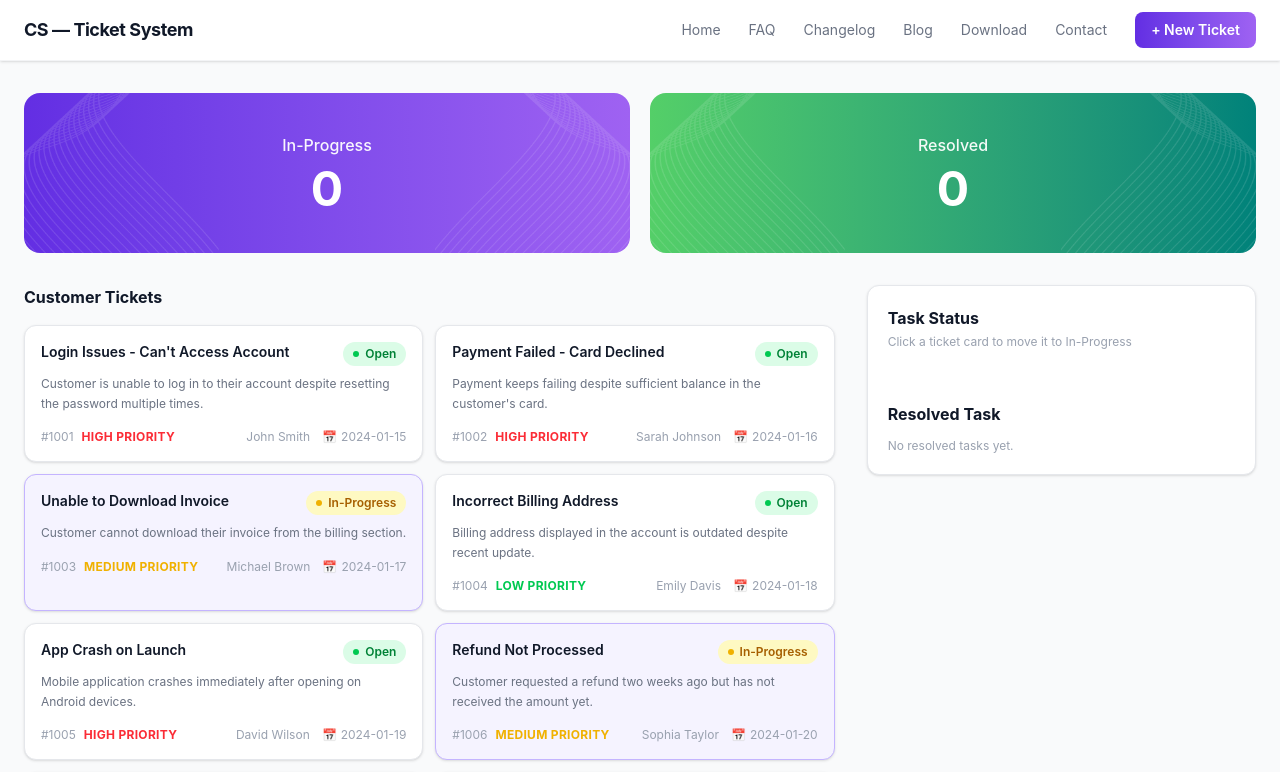
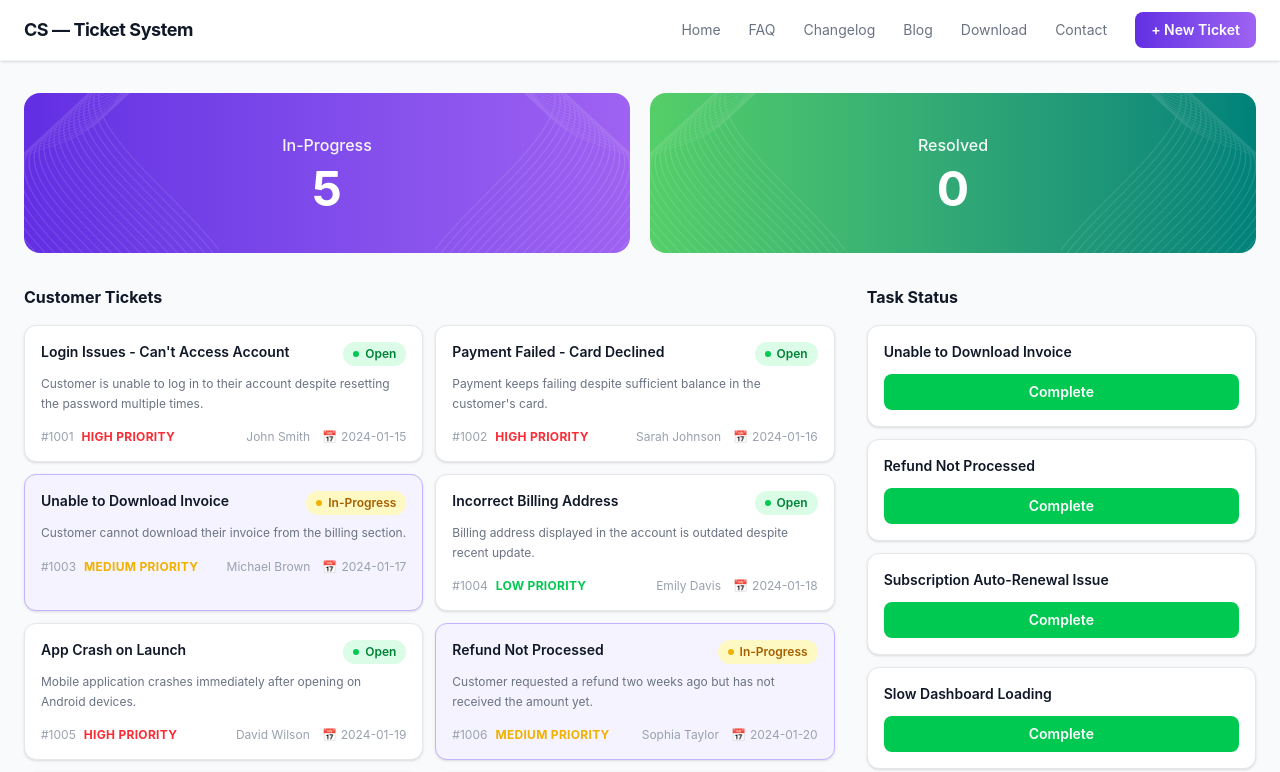
Before and after one commit to md-sazzadul/customer-support-zone, a React (Vite) app: page / in a window 1280 px wide. Shown: the top 772 px of the page. Built offline with nearby package versions, Linux system fonts and the light colour scheme.

Commit message:
remove card from ticket list on clicking the complete button

```diff
--- a/src/App.jsx
+++ b/src/App.jsx
@@ -1,4 +1,4 @@
-import { Suspense, useState } from "react";
+import { Suspense, use, useState } from "react";
 import { toast, ToastContainer } from "react-toastify";
 import Banner from "./component/Banner/Banner";
 import Footer from "./component/Footer/Footer";
@@ -13,10 +13,22 @@ const fetchTickets = async () => {
 
 const ticketsPromise = fetchTickets();
 
-function App() {
-  const [ticketStatuses, setTicketStatuses] = useState({});
-  const [inProgressItems, setInProgressItems] = useState([]);
+function AppContent() {
+  const allTickets = use(ticketsPromise);
+
+  const initialInProgress = allTickets.filter(
+    (t) => t.status === "In-Progress",
+  );
+  const initialStatuses = Object.fromEntries(
+    initialInProgress.map((t) => [t.id, "In-Progress"]),
+  );
+
+  const [ticketStatuses, setTicketStatuses] = useState(initialStatuses);
+  const [inProgressItems, setInProgressItems] = useState(initialInProgress);
   const [resolvedItems, setResolvedItems] = useState([]);
+  const [removedIds, setRemovedIds] = useState(new Set());
+
+  const visibleTickets = allTickets.filter((t) => !removedIds.has(t.id));
 
   const handleCardClick = (ticket) => {
     const overridden = ticketStatuses[ticket.id];
@@ -44,6 +56,7 @@ function App() {
     setTicketStatuses((prev) => ({ ...prev, [ticket.id]: "Resolved" }));
     setInProgressItems((prev) => prev.filter((t) => t.id !== ticket.id));
     setResolvedItems((prev) => [...prev, { ...ticket, status: "Resolved" }]);
+    setRemovedIds((prev) => new Set([...prev, ticket.id]));
     toast.success(`${ticket.title} has been resolved! 🎉`);
   };
 
@@ -69,22 +82,14 @@ function App() {
       <div className="max-w-7xl mx-auto px-6 pb-12">
         <div className="grid grid-cols-1 lg:grid-cols-3 gap-8 items-start">
           <div className="lg:col-span-2">
-            <Suspense
-              fallback={
-                <div className="text-center py-10 text-gray-400 text-sm">
-                  Loading tickets...
-                </div>
-              }
-            >
-              <TicketList
-                ticketsPromise={ticketsPromise}
-                onCardClick={handleCardClick}
-                ticketStatuses={ticketStatuses}
-              />
-            </Suspense>
+            <TicketList
+              tickets={visibleTickets}
+              onCardClick={handleCardClick}
+              ticketStatuses={ticketStatuses}
+            />
           </div>
 
-          <div className="bg-white rounded-xl border border-gray-200 shadow-sm p-5">
+          <div>
             <TaskStatus
               taskStatusItems={inProgressItems}
               resolvedItems={resolvedItems}
@@ -109,4 +114,18 @@ function App() {
   );
 }
 
+function App() {
+  return (
+    <Suspense
+      fallback={
+        <div className="min-h-screen bg-gray-50 flex items-center justify-center text-gray-400 text-sm">
+          Loading tickets...
+        </div>
+      }
+    >
+      <AppContent />
+    </Suspense>
+  );
+}
+
 export default App;
--- a/src/component/TaskStatus/TaskStatus.jsx
+++ b/src/component/TaskStatus/TaskStatus.jsx
@@ -1,16 +1,11 @@
 const TaskStatus = ({ taskStatusItems, resolvedItems, onComplete }) => {
   return (
     <div>
-      <h2 className="text-base font-bold text-gray-900 mb-1">Task Status</h2>
+      <h2 className="text-base font-bold text-gray-900 mb-4">Task Status</h2>
 
-      {taskStatusItems.length === 0 ? (
+      {taskStatusItems.length === 0 && (
         <p className="text-xs text-gray-400 mb-5">
           Click a ticket card to move it to In-Progress
-        </p>
-      ) : (
-        <p className="text-xs text-gray-400 mb-5">
-          {taskStatusItems.length} ticket{taskStatusItems.length > 1 ? "s" : ""}{" "}
-          in progress
         </p>
       )}
 
--- a/src/component/TicketList/TicketList.jsx
+++ b/src/component/TicketList/TicketList.jsx
@@ -1,15 +1,11 @@
-import { use } from "react";
 import TicketCard from "../TicketCard/TicketCard";
 
-const TicketList = ({ ticketsPromise, onCardClick, ticketStatuses }) => {
-  const tickets = use(ticketsPromise);
-
+const TicketList = ({ tickets, onCardClick, ticketStatuses }) => {
   return (
     <div>
       <h2 className="text-base font-bold text-gray-900 mb-4">
         Customer Tickets
       </h2>
-
       <div className="grid grid-cols-1 md:grid-cols-2 gap-3">
         {tickets.map((ticket) => (
           <TicketCard
```
